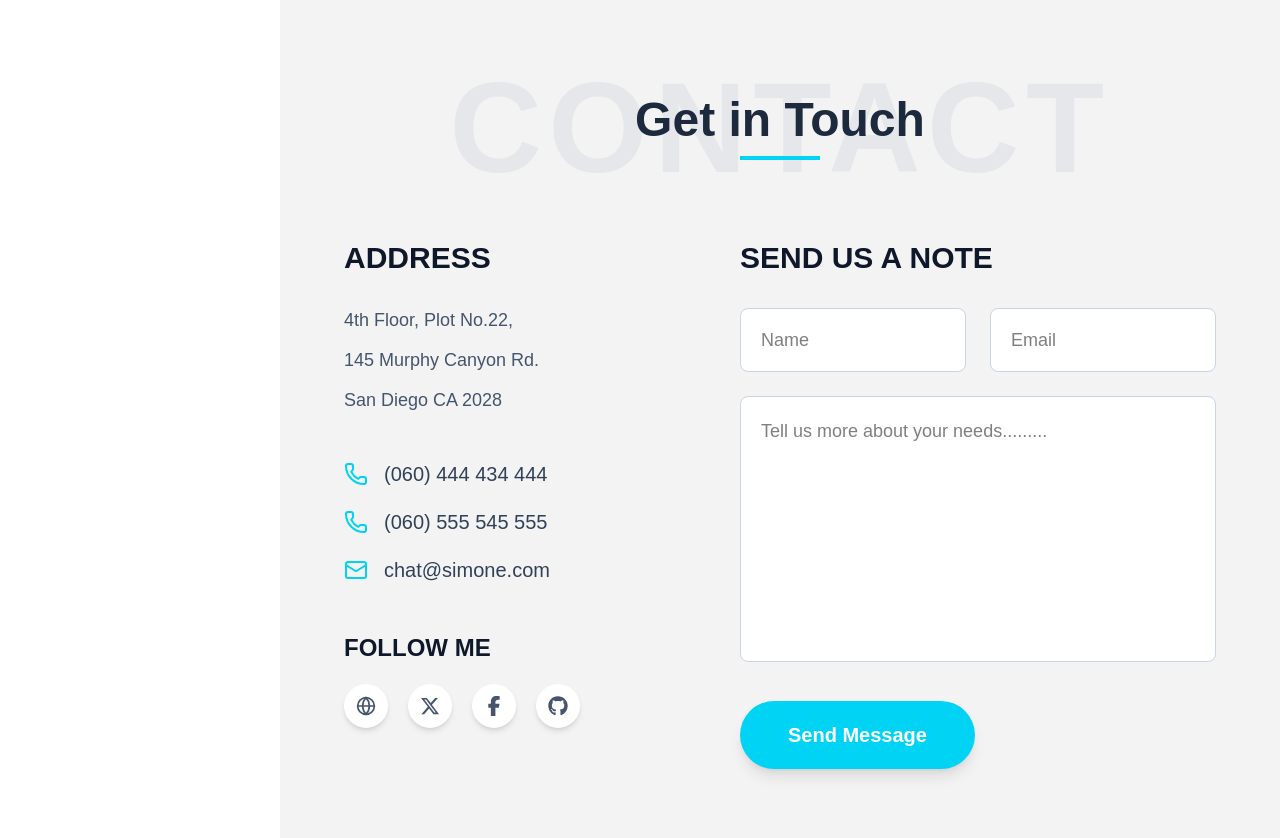
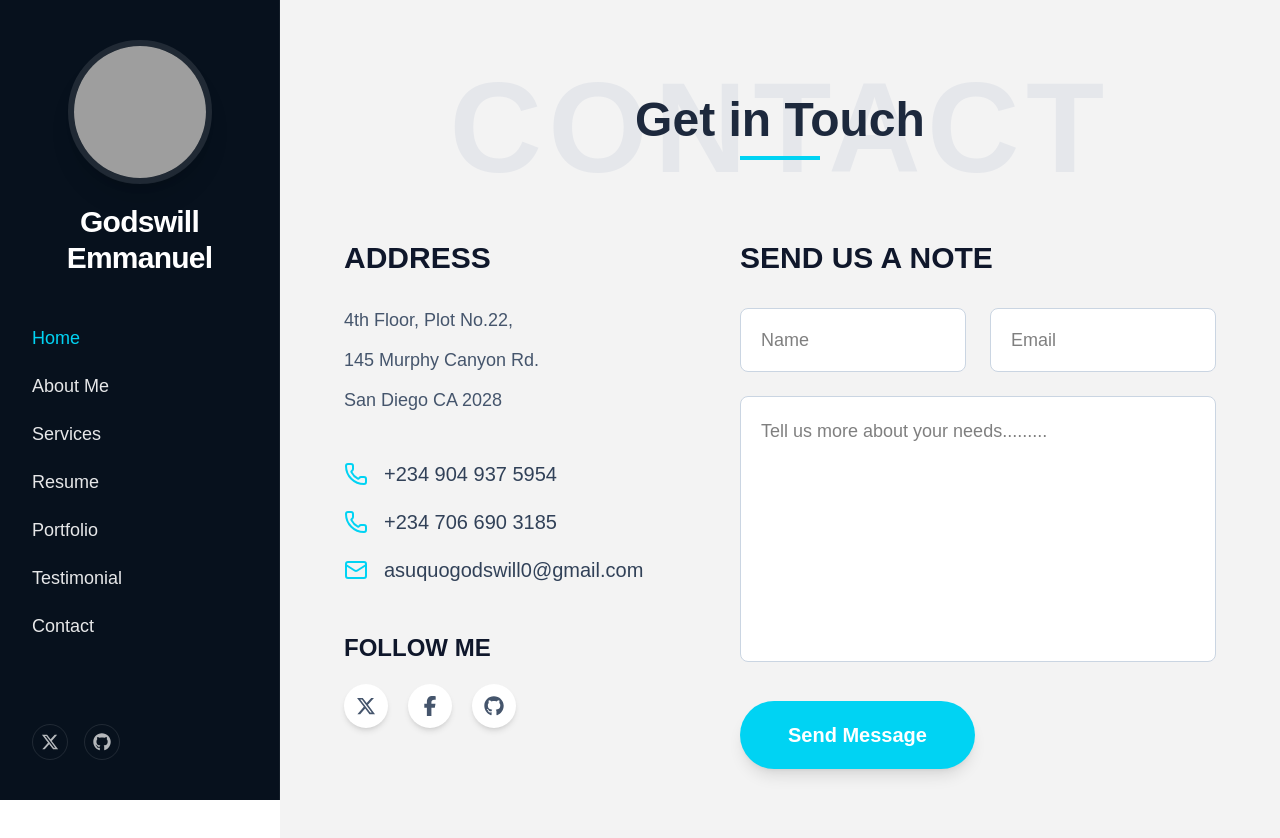
Before and after one commit to Godswill-joel/portfolio, a Next.js app: page /contact in a window 1280 px wide. Shown: the top 838 px of the page. Built offline with nearby package versions, Linux system fonts and the light colour scheme; grey boxes are pictures that could not be loaded.

Commit message:
`Added HeroSection component and modified layout to include a sidebar`

```diff
--- a/app/home/Hero.tsx
+++ b/app/home/Hero.tsx
@@ -15,6 +15,14 @@ function HeroSection() {
     }, 4500);
     return () => clearInterval(timer);
   }, []);
+  const scrollToContact = () => {
+    const contactSection = document.getElementById("contact");
+    if (contactSection) {
+      const offset = 80; // Same offset used in Sidebar
+      const elementPosition = contactSection.offsetTop - offset;
+      window.scrollTo({ top: elementPosition, behavior: "smooth" });
+    }
+  };
 
   return (
     <section className="relative min-h-screen overflow-hidden lg:ml-[280px]">
@@ -61,12 +69,13 @@ function HeroSection() {
         <p className="mb-10 text-sm text-white/85 sm:text-base md:text-xl lg:text-2xl">
           based in Port-Harcourt, Nigeria.
         </p>
-       <Link href={"/About"}>
-       <button
-        className="rounded-full border-2 border-cyan-400 px-7 py-3 text-sm font-semibold text-cyan-400 transition-all duration-300 hover:bg-cyan-400 hover:text-[#07111d] sm:px-10 sm:py-4 sm:text-base md:text-lg">
+
+        <button
+          onClick={scrollToContact}
+          className="rounded-full border-2 border-cyan-400 px-7 py-3 text-sm font-semibold text-cyan-400 transition-all duration-300 hover:bg-cyan-400 hover:text-[#07111d] sm:px-10 sm:py-4 sm:text-base md:text-lg">
           Hire Me
         </button>
-       </Link>
+
 
       </div>
     </section>
--- a/app/layout.tsx
+++ b/app/layout.tsx
@@ -1,6 +1,7 @@
 import type { Metadata } from "next";
 import { Geist, Geist_Mono } from "next/font/google";
 import "./globals.css";
+import Sidebar from "./components/Sidebar";
 
 const geistSans = Geist({
   variable: "--font-geist-sans",
@@ -27,7 +28,12 @@ export default function RootLayout({
       lang="en"
       className={`${geistSans.variable} ${geistMono.variable} h-full antialiased`}
     >
-      <body className="min-h-full flex flex-col">{children}</body>
+      <body className="min-h-full">
+        <div className="flex min-h-screen">
+          <Sidebar />
+          <main className="flex-1">{children}</main>
+        </div>
+      </body>
     </html>
   );
 }
--- a/data/data.ts
+++ b/data/data.ts
@@ -162,13 +162,12 @@ export type Field = {
 };
 
 export const contactInfo: ContactInfo[] = [
-  { id: "phone", icon: Phone, value: "(060) 444 434 444" },
-  { id: "fax", icon: Phone, value: "(060) 555 545 555" },
-  { id: "mail", icon: Mail, value: "chat@simone.com" },
+  { id: "phone", icon: Phone, value: "+234 904 937 5954 " },
+  { id: "Whatsapp", icon: Phone, value: "+234 706 690 3185" },
+  { id: "mail", icon: Mail, value: "asuquogodswill0@gmail.com" },
 ];
 
 export const socials: SocialLink[] = [
-  { id: "web", icon: Globe },
   { id: "twitter", icon: FaXTwitter },
   { id: "facebook", icon: FaFacebookF },
   { id: "github", icon: FaGithub },
```
